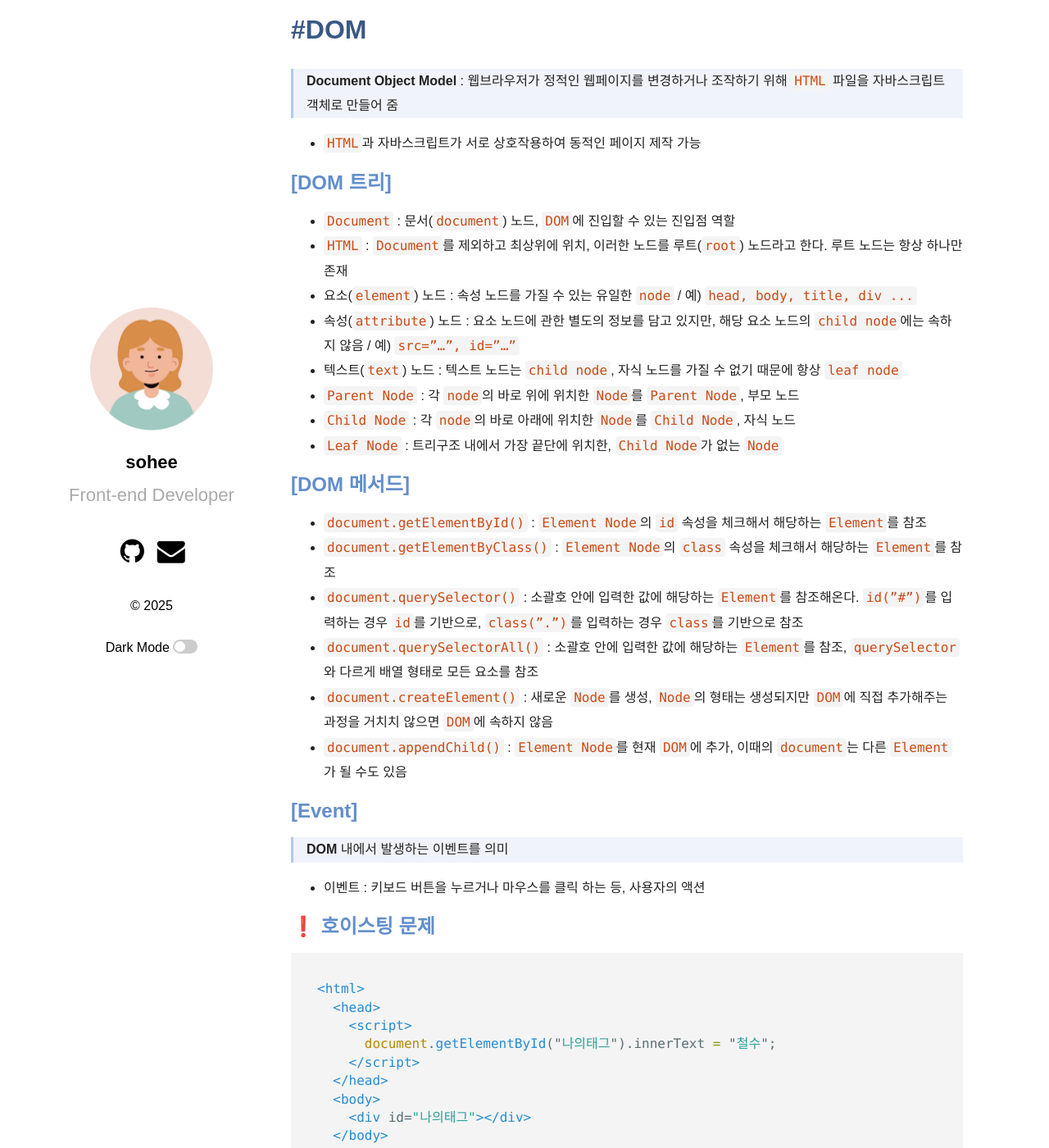
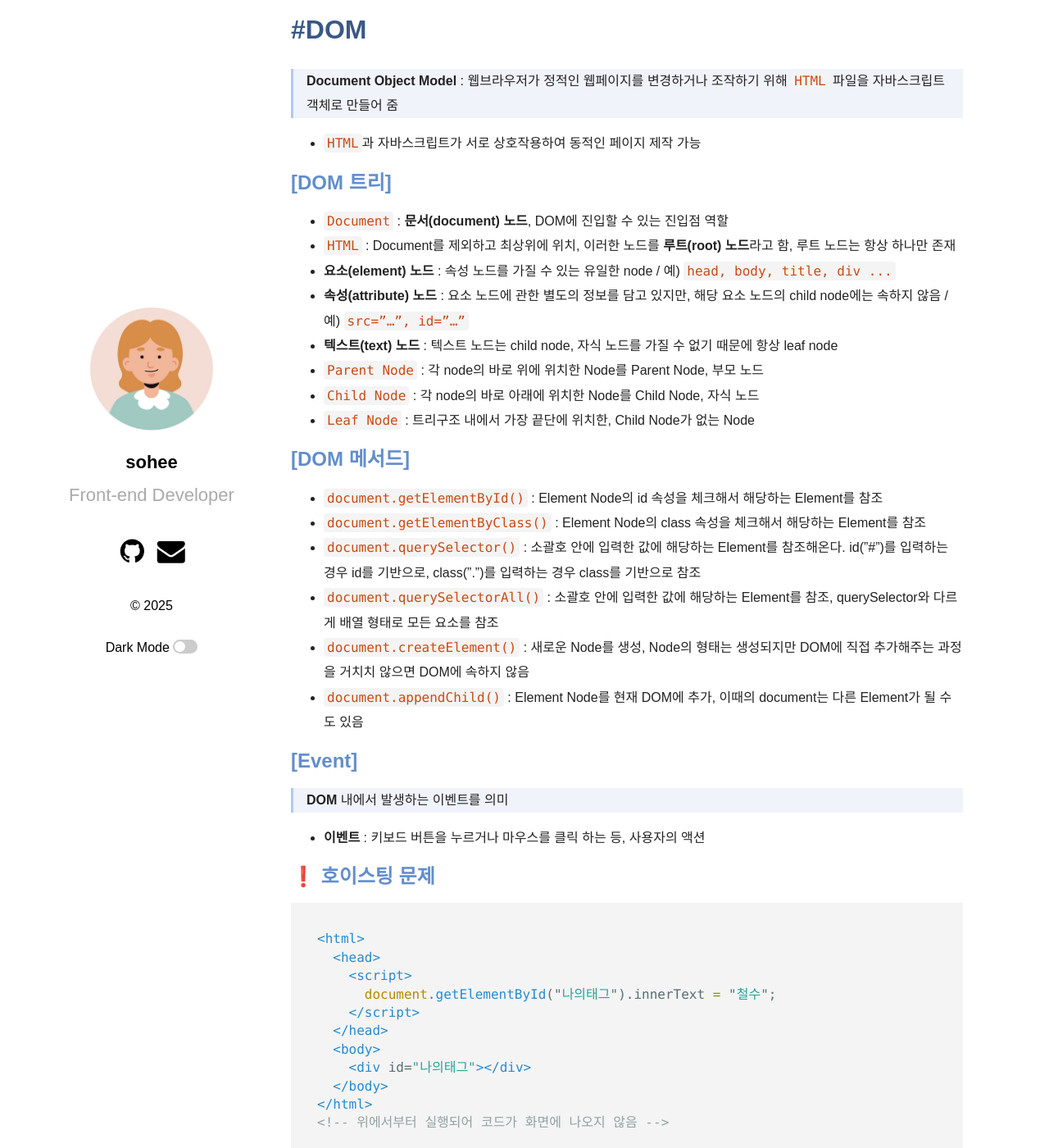
Before and after one commit to shkim00216/shkim00216.github.io, a Jekyll site: the page built from _posts/2025-02-05-02-Javascript1.md, in a window 1280 px wide and 1400 px high, scrolled down 9932 px. Shown: the whole window at 82% size. Built offline with Jekyll 4.4.1, drawn with Linux system fonts in a browser that asks for light colours; some web fonts are replaced; some of the changed text lies outside the part shown.

Commit message:
250206 update
단어 수정

````diff
--- a/_posts/2025-02-05-02-Javascript1.md
+++ b/_posts/2025-02-05-02-Javascript1.md
@@ -203,7 +203,7 @@ classmates[1]; // "영희"
 
 - `array.push(추가할 데이터)` : 배열의 가장 뒤의 데이터를 추가
 - `array.pop()` : 배열의 가장 뒤의 데이터를 삭제
-- `array.includes(검색 데이터)` : 특정 배열에 주어진 데이터가 포함되어있는지 확인(`Boolean`값 반환)
+- `array.includes(검색 데이터)` : 특정 배열에 주어진 데이터가 포함되어있는지 확인(Boolean값 반환)
 - `array.indexOf(검색 데이터)` : 특정 배열에서 지정된 요소를 찾을 수 있는 첫 번째 인덱스를 반환, 찾을 수 없으면 -1 반환
 
 ---
@@ -302,7 +302,7 @@ function 함수이름(매개변수) {
 } /* 함수 안에 데이터 제공이 필요할 때 매개변수를 넣어 줌 */
 ```
 
-- **매개변수(`Parameter`)** : 함수에 외부에서 값을 전달하여 작업을 수행할 수 있게 해주는 중요한 요소
+- **매개변수(Parameter)** : 함수에 외부에서 값을 전달하여 작업을 수행할 수 있게 해주는 중요한 요소
 
 <!-- CSS-JS/class-js/section01/01-01/04-function2-with-scope-chain.html 참고 -->
 
@@ -340,7 +340,7 @@ function 바깥에함수() {
 
 ## [함수의 리턴]
 
-- `return` : 바로 뒤에 오는 데이터를 함수를 호출했던 위치로 전달(함수 종료 - `return` 아래 코드는 실행 안됨)
+- `return` : 바로 뒤에 오는 데이터를 함수를 호출했던 위치로 전달(함수 종료 - return 아래 코드는 실행 안됨)
 
 ## [함수 작성 방법]
 
@@ -436,29 +436,29 @@ function 결제금액조회() {
 
 ## [DOM 트리]
 
-- `Document` : 문서(`document`) 노드, `DOM`에 진입할 수 있는 진입점 역할
-- `HTML` : `Document`를 제외하고 최상위에 위치, 이러한 노드를 루트(`root`) 노드라고 한다. 루트 노드는 항상 하나만 존재
-- 요소(`element`) 노드 : 속성 노드를 가질 수 있는 유일한 `node` / 예) `head, body, title, div ...`
-- 속성(`attribute`) 노드 : 요소 노드에 관한 별도의 정보를 담고 있지만, 해당 요소 노드의 `child node`에는 속하지 않음 / 예) `src=”…”, id=”…”`
-- 텍스트(`text`) 노드 : 텍스트 노드는 `child node`, 자식 노드를 가질 수 없기 때문에 항상 `leaf node`
-- `Parent Node` : 각 `node`의 바로 위에 위치한 `Node`를 `Parent Node`, 부모 노드
-- `Child Node` : 각 `node`의 바로 아래에 위치한 `Node`를 `Child Node`, 자식 노드
-- `Leaf Node` : 트리구조 내에서 가장 끝단에 위치한, `Child Node`가 없는 `Node`
+- `Document` : **문서(document) 노드**, DOM에 진입할 수 있는 진입점 역할
+- `HTML` : Document를 제외하고 최상위에 위치, 이러한 노드를 **루트(root) 노드**라고 함, 루트 노드는 항상 하나만 존재
+- **요소(element) 노드** : 속성 노드를 가질 수 있는 유일한 node / 예) `head, body, title, div ...`
+- **속성(attribute) 노드** : 요소 노드에 관한 별도의 정보를 담고 있지만, 해당 요소 노드의 child node에는 속하지 않음 / 예) `src=”…”, id=”…”`
+- **텍스트(text) 노드** : 텍스트 노드는 child node, 자식 노드를 가질 수 없기 때문에 항상 leaf node
+- `Parent Node` : 각 node의 바로 위에 위치한 Node를 Parent Node, 부모 노드
+- `Child Node` : 각 node의 바로 아래에 위치한 Node를 Child Node, 자식 노드
+- `Leaf Node` : 트리구조 내에서 가장 끝단에 위치한, Child Node가 없는 Node
 
 ## [DOM 메서드]
 
-- `document.getElementById()` : `Element Node`의 `id` 속성을 체크해서 해당하는 `Element`를 참조
-- `document.getElementByClass()` : `Element Node`의 `class` 속성을 체크해서 해당하는 `Element`를 참조
-- `document.querySelector()` : 소괄호 안에 입력한 값에 해당하는 `Element`를 참조해온다. `id(”#”)`를 입력하는 경우 `id`를 기반으로, `class(”.”)`를 입력하는 경우 `class`를 기반으로 참조
-- `document.querySelectorAll()` : 소괄호 안에 입력한 값에 해당하는 `Element`를 참조, `querySelector`와 다르게 배열 형태로 모든 요소를 참조
-- `document.createElement()` : 새로운 `Node`를 생성, `Node`의 형태는 생성되지만 `DOM`에 직접 추가해주는 과정을 거치치 않으면 `DOM`에 속하지 않음
-- `document.appendChild()` : `Element Node`를 현재 `DOM`에 추가, 이때의 `document`는 다른 `Element`가 될 수도 있음
+- `document.getElementById()` : Element Node의 id 속성을 체크해서 해당하는 Element를 참조
+- `document.getElementByClass()` : Element Node의 class 속성을 체크해서 해당하는 Element를 참조
+- `document.querySelector()` : 소괄호 안에 입력한 값에 해당하는 Element를 참조해온다. id(”#”)를 입력하는 경우 id를 기반으로, class(”.”)를 입력하는 경우 class를 기반으로 참조
+- `document.querySelectorAll()` : 소괄호 안에 입력한 값에 해당하는 Element를 참조, querySelector와 다르게 배열 형태로 모든 요소를 참조
+- `document.createElement()` : 새로운 Node를 생성, Node의 형태는 생성되지만 DOM에 직접 추가해주는 과정을 거치치 않으면 DOM에 속하지 않음
+- `document.appendChild()` : Element Node를 현재 DOM에 추가, 이때의 document는 다른 Element가 될 수도 있음
 
 ## [Event]
 
 > **DOM** 내에서 발생하는 이벤트를 의미
 
-- 이벤트 : 키보드 버튼을 누르거나 마우스를 클릭 하는 등, 사용자의 액션
+- **이벤트** : 키보드 버튼을 누르거나 마우스를 클릭 하는 등, 사용자의 액션
 
 ## ❗️ 호이스팅 문제
 
````
Also changed, not shown: _posts/2025-02-05-01-CSS1.md (+2 -2 lines).
